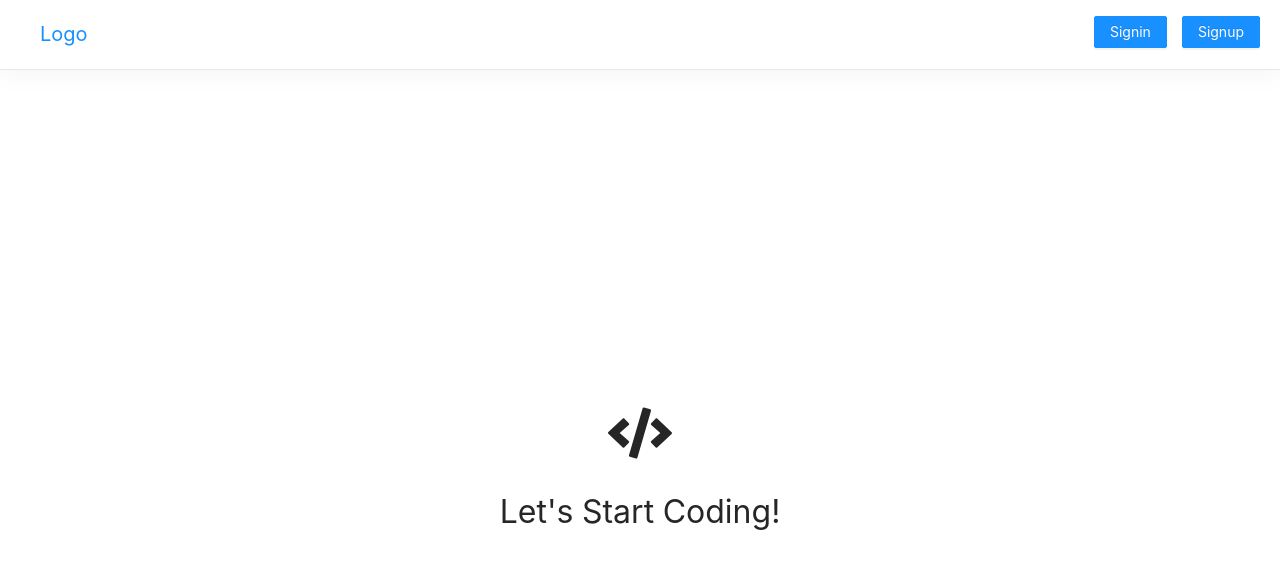
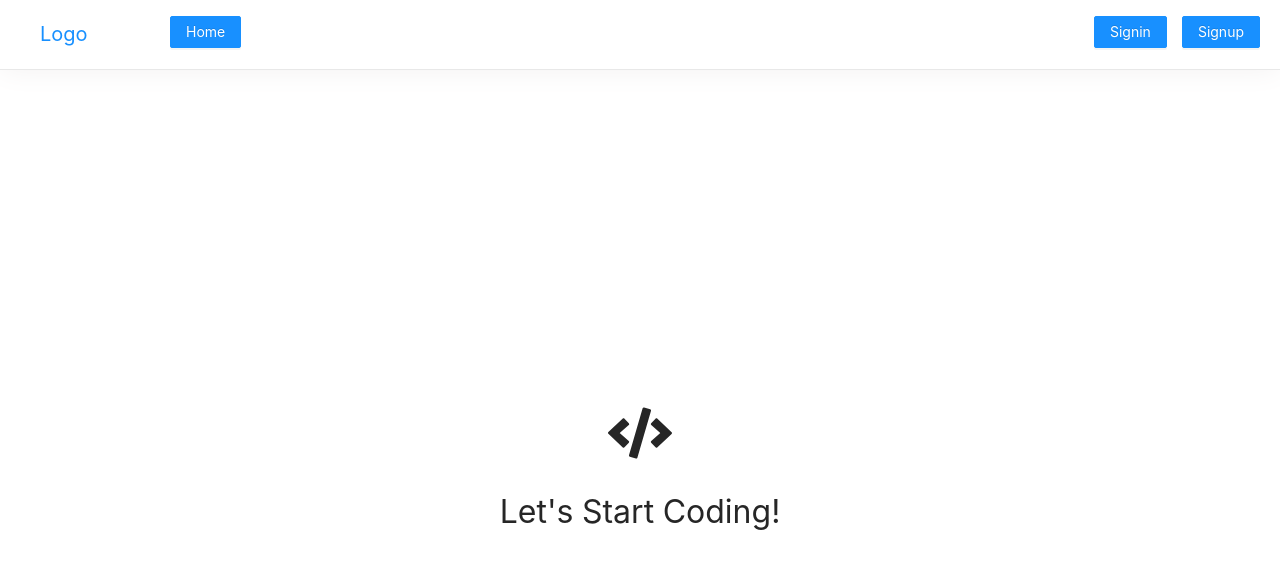
Before and after one commit to tjdydgur123/ForTravel, a React (Create React App) app in the folder client/: page / in a window 1280 px wide. Shown: the top 568 px of the page. Built offline with nearby package versions, Linux system fonts and the light colour scheme; no server answers.

Commit message:
add dropdown menu for continents

```diff
--- a/client/src/components/views/NavBar/NavBar.js
+++ b/client/src/components/views/NavBar/NavBar.js
@@ -25,6 +25,9 @@ function NavBar() {
         <a href="/">Logo</a>
       </div>
       <div className="menu__container">
+        <div className="menu_left">
+          <LeftMenu mode="horizontal" />
+        </div>
         <div className="menu_rigth">
           <RightMenu mode="horizontal" />
         </div>
--- a/client/src/components/views/NavBar/Sections/LeftMenu.js
+++ b/client/src/components/views/NavBar/Sections/LeftMenu.js
@@ -1,26 +1,20 @@
 import React from "react";
-import { Menu } from "antd";
-const SubMenu = Menu.SubMenu;
-const MenuItemGroup = Menu.ItemGroup;
+import { Affix, Button } from "antd";
+import { withRouter } from "react-router-dom";
 
 function LeftMenu(props) {
   return (
-    <Menu mode={props.mode}>
-      <Menu.Item key="mail">
-        <a href="/">Home</a>
-      </Menu.Item>
-      <SubMenu key="SubMenu" title={<span>Blogs</span>}>
-        <MenuItemGroup title="Item 1">
-          <Menu.Item key="setting:1">Option 1</Menu.Item>
-          <Menu.Item key="setting:2">Option 2</Menu.Item>
-        </MenuItemGroup>
-        <MenuItemGroup title="Item 2">
-          <Menu.Item key="setting:3">Option 3</Menu.Item>
-          <Menu.Item key="setting:4">Option 4</Menu.Item>
-        </MenuItemGroup>
-      </SubMenu>
-    </Menu>
+    <Affix>
+      <Button
+        type="primary"
+        onClick={() => {
+          props.history.push("/");
+        }}
+      >
+        Home
+      </Button>
+    </Affix>
   );
 }
 
-export default LeftMenu;
+export default withRouter(LeftMenu);
--- a/client/src/components/views/NavBar/Sections/Navbar.css
+++ b/client/src/components/views/NavBar/Sections/Navbar.css
@@ -38,7 +38,7 @@
 
 .menu__container .menu_left {
   float: left;
-  transform: translateY(30%);
+  transform: translateY(50%);
 }
 
 .menu__container .menu_rigth {
--- a/client/src/components/views/UploadProductPage/UploadProductPage.js
+++ b/client/src/components/views/UploadProductPage/UploadProductPage.js
@@ -2,13 +2,22 @@ import React, { useState } from "react";
 import { Typography, Button, Form, Input } from "antd";
 
 const { TextArea } = Input;
+
+const Continents = [
+  { key: 1, value: "Africa" },
+  { key: 2, value: "Europe" },
+  { key: 3, value: "Asia" },
+  { key: 4, value: "North America" },
+  { key: 5, value: "South America" },
+  { key: 6, value: "Australia" },
+  { key: 7, value: "Antarctica" },
+];
 
 function UploadProductPage() {
   const [Title, setTitle] = useState("");
   const [Describtion, setDescribtion] = useState("");
   const [Price, setPrice] = useState(0);
   const [Continent, setContinent] = useState(1);
-
   const [Image, setImage] = useState([]);
 
   const titleChangeHandler = (event) => {
@@ -21,6 +30,10 @@ function UploadProductPage() {
 
   const priceChangeHandler = (event) => {
     setPrice(event.currentTarget.value);
+  };
+
+  const continentChangeHandler = (event) => {
+    setContinent(event.currentTarget.value);
   };
 
   return (
@@ -39,12 +52,16 @@ function UploadProductPage() {
         <TextArea onChange={descriptionChangeHandler} value={Describtion} />
         <br />
         <br />
-        <label>{`Price($)`}</label>
+        <label>Price($)</label>
         <Input onChange={priceChangeHandler} value={Price} />
         <br />
         <br />
-        <select>
-          <option></option>
+        <select onChange={continentChangeHandler} value={Continent}>
+          {Continents.map((item) => (
+            <option key={item.key} value={item.key}>
+              {item.value}
+            </option>
+          ))}
         </select>
         <br />
         <br />
```
